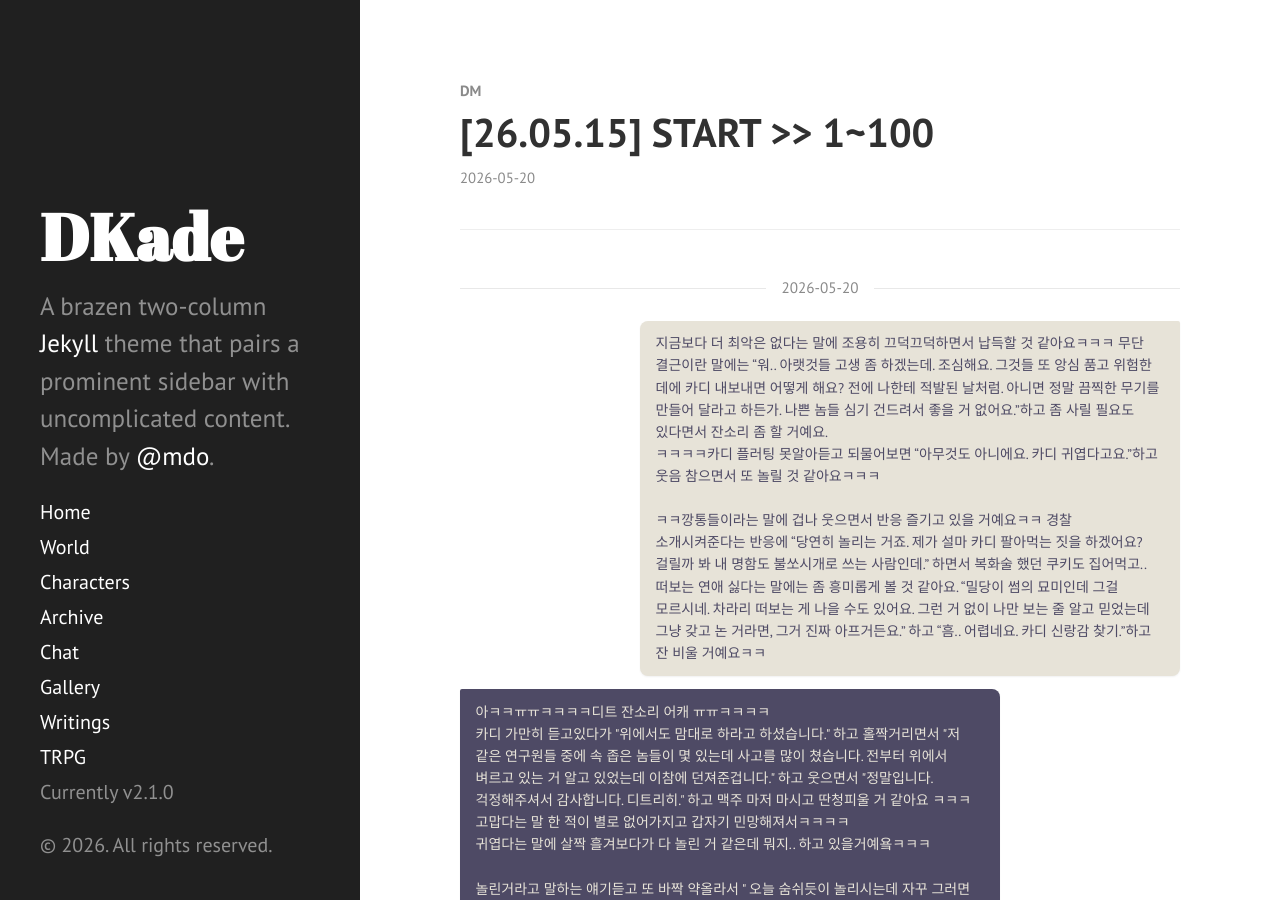
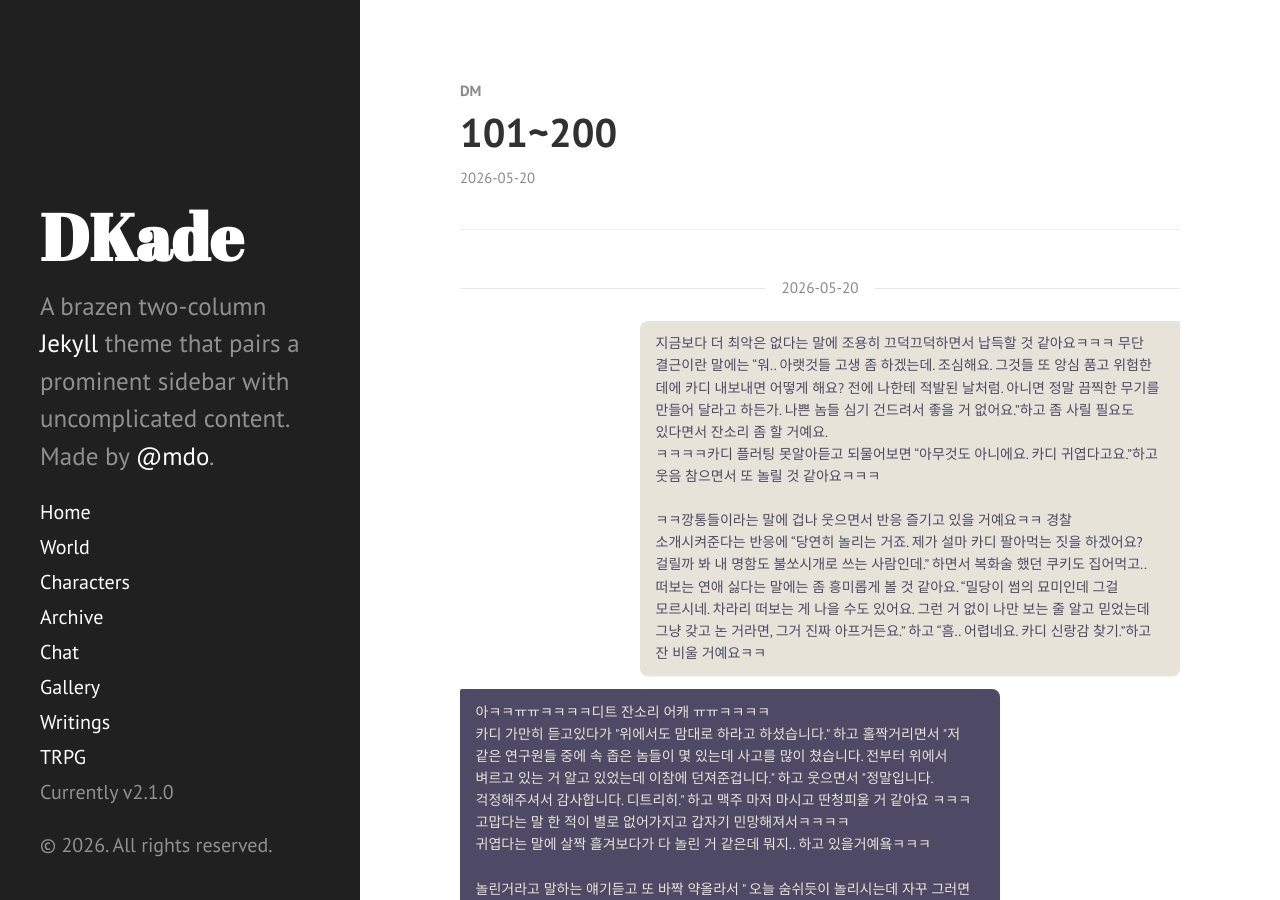
Before and after one commit to mistynocturn-design/dekade-archive, a Jekyll site: the page built from _chats/dm-101-200.html, in a window 1280 px wide and 900 px high. Built offline with Jekyll 4.4.1, drawn with Linux system fonts in a browser that asks for light colours.

Commit message:
Update dm-101-200.html

```diff
--- a/_chats/dm-101-200.html
+++ b/_chats/dm-101-200.html
@@ -1,6 +1,6 @@
 ---
 layout: chatlog_direct
-title: "[26.05.15] START >> 1~100"
+title: "101~200"
 category: "DM"
 date: 2026-05-20
 bubble_font_size: "0.70rem"
```
